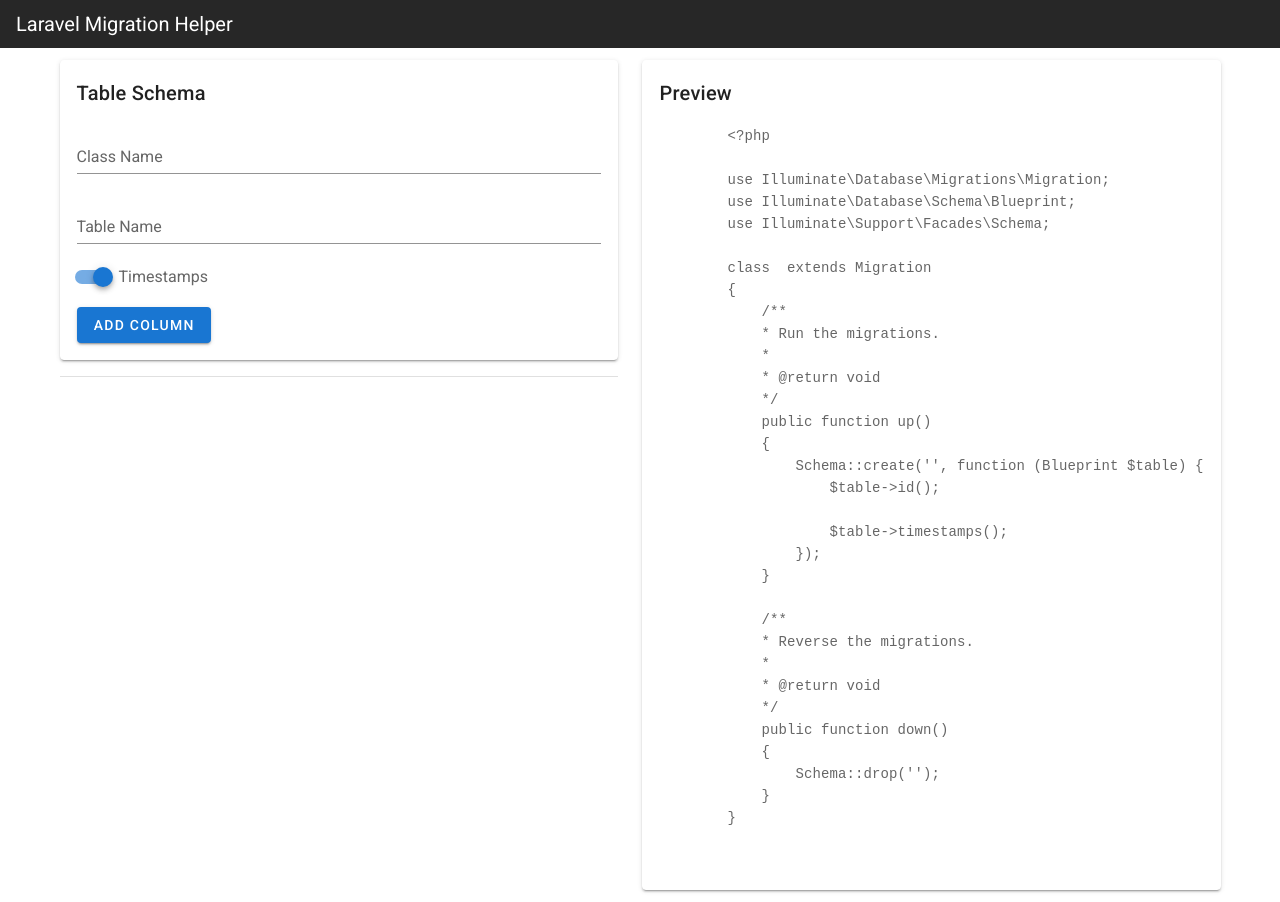
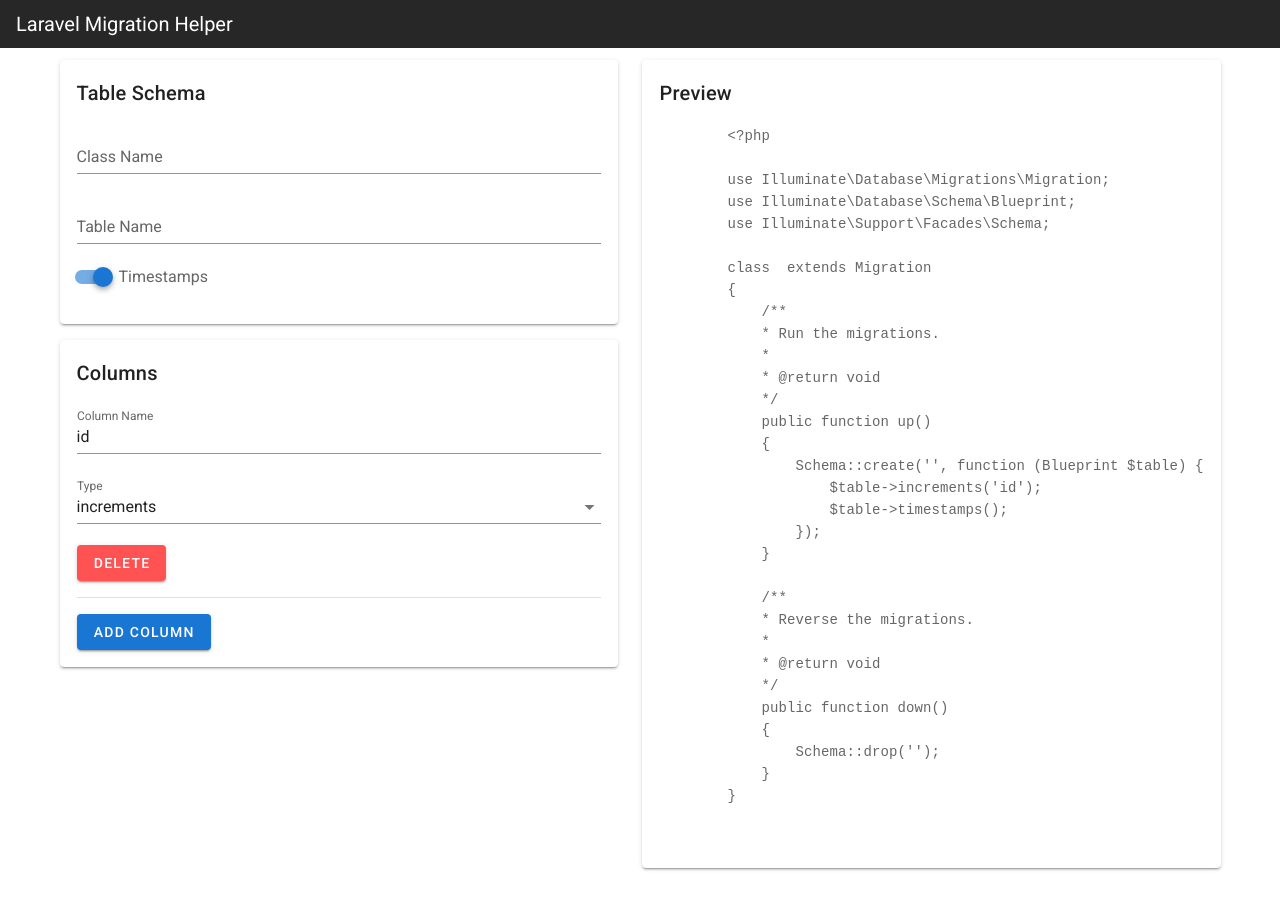
Before and after one commit to cabromiley/laravel_migration_builder, a Vue app: page / in a window 1280 px wide. After the commit the page ends 880 px from the top, so only its background shows below. Built offline with nearby package versions, Linux system fonts and the light colour scheme.

Commit message:
style cleanups and more contol over the schema

```diff
--- a/src/components/ClassPreview.vue
+++ b/src/components/ClassPreview.vue
@@ -16,7 +16,6 @@
             public function up()
             {
                 Schema::create('{{ this.$store.state.tableName }}', function (Blueprint $table) {
-                    $table->id();
                     {{ columns }}
                     {{ $store.state.timestamps ? '$table->timestamps();' : '' }}
                 });
@@ -43,7 +42,7 @@
         columns() {
             const columns = this.$store.state.columns;
 
-            return columns.map((c) => `$table->${c.type ? c.type.toLowerCase() : ''}('${c.name}');`).join('\r\n');
+            return columns.map((c) => `$table->${c.type ? c.type.toLowerCase() : ''}('${c.name}');`).join('\r\n                ');
         }
     }
 }
--- a/src/components/Column.vue
+++ b/src/components/Column.vue
@@ -1,7 +1,4 @@
 <template>
-    <v-card class="mb-4">
-        <v-card-title>Column</v-card-title>
-        <v-card-text>
     <v-form>
         <v-text-field v-model="name" label="Column Name" />
         <v-select
@@ -10,9 +7,8 @@
         label="Type"
         ></v-select>
         <v-btn color="error" @click="onDelete">Delete</v-btn>
+        <v-divider class="my-4"/>
     </v-form>
-        </v-card-text>
-    </v-card>
 </template>
 
 <script>
@@ -78,6 +74,12 @@
             { text: 'uuid', value: 'uuid'},
             { text: 'year', value: 'year'},
             { text: 'Integer', value: 'integer' }
+        ],
+        modifiers: [
+            { text: 'autoIncrement', value: 'autoIncrement'},
+            { text: 'unsigned', value: 'unsigned'},
+            { text: 'useCurrent', value: 'useCurrent'},
+            { text: 'always', value: 'always'},
         ]
     }),
     computed: {
--- a/src/components/Home.vue
+++ b/src/components/Home.vue
@@ -1,7 +1,7 @@
 <template>
     <v-row>
         <v-col>
-            <v-card>
+            <v-card class="mb-4">
                 <v-card-title>
                     Table Schema
                 </v-card-title>
@@ -13,13 +13,16 @@
                         <v-row>
                             <v-switch v-model="timestamps" class="ma-2" label="Timestamps"></v-switch>
                         </v-row>
-
-                        <v-btn color="primary" @click="addColumn">Add Column</v-btn>
                     </v-form>
                 </v-card-text>
             </v-card>
-            <v-divider class="my-4" />
-            <Column v-for="(column, $index) in columns" :key="$index" :index="$index" />
+            <v-card class="mb-4">
+                <v-card-title>Columns</v-card-title>
+                <v-card-text>
+                    <Column v-for="(column, $index) in columns" :key="$index" :index="$index" />
+                    <v-btn color="primary" @click="addColumn">Add Column</v-btn>
+                </v-card-text>
+            </v-card>
         </v-col>
         <v-col>
             <v-card>
--- a/src/store/index.js
+++ b/src/store/index.js
@@ -8,7 +8,12 @@
     className: '',
     tableName: '',
     timestamps: true,
-    columns: []
+    columns: [
+      {
+        name: 'id',
+        type: 'increments'
+      }
+    ]
   },
   mutations: {
     pushColumn(state, payload) {
```
Lines whose indentation alone changed are shown as unchanged.
